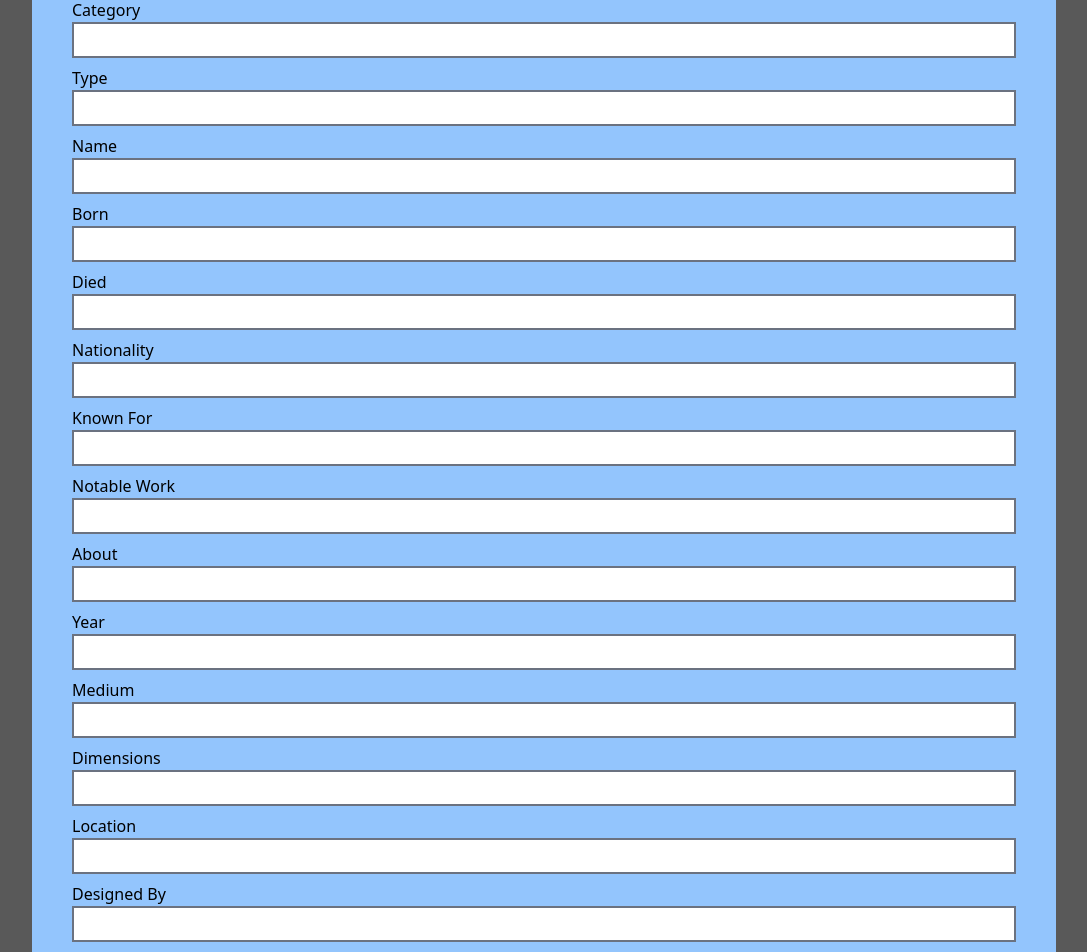
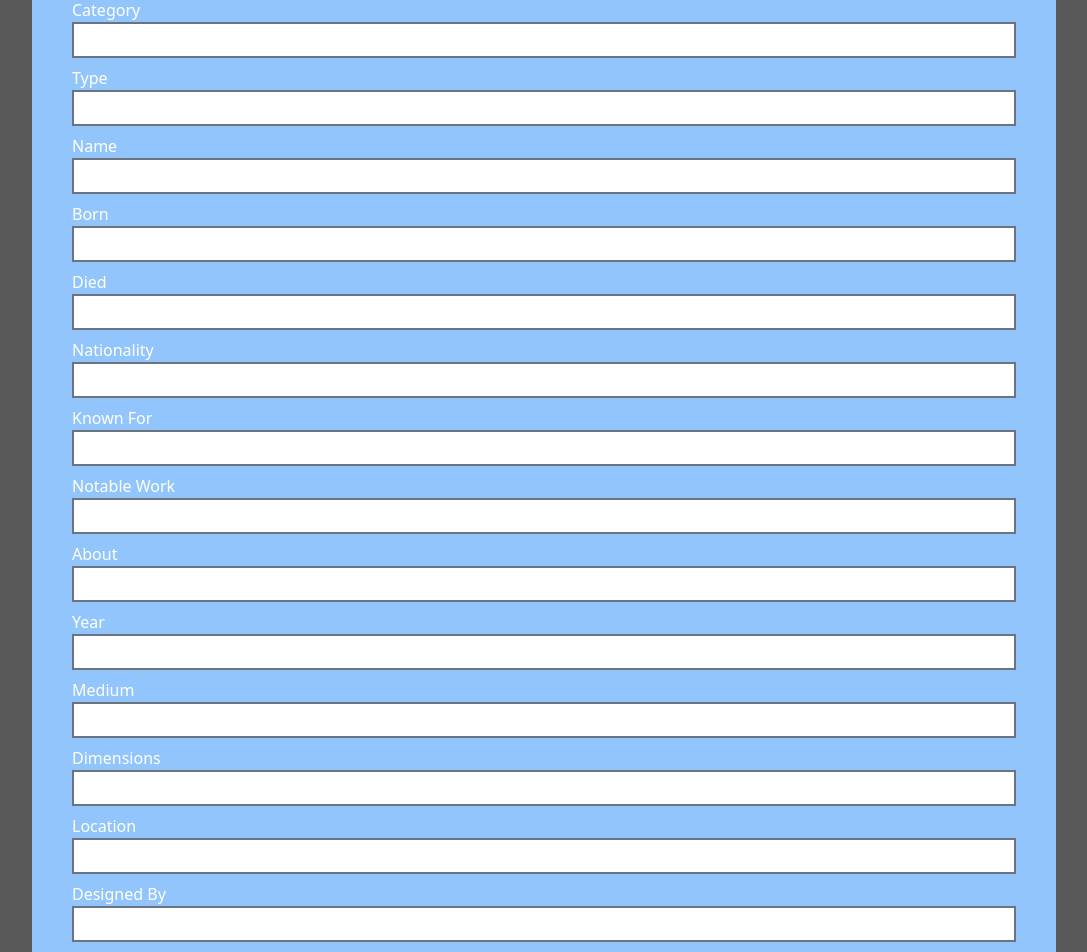
Before and after one commit to Whitecliffe-IT/eduarchive, a React (Vite) app in the folder mern/frontend/: page /articles/edit/1 in a window 1280 px wide. Shown: the part 240-1192 px from the top of the page, without its empty margins (96-1183 px from the left). Built offline with nearby package versions, Linux system fonts and the light colour scheme; no server answers.

Commit message:
Update EditArticle.jsx text colour ?

```diff
--- a/mern/frontend/src/pages/EditArticle.jsx
+++ b/mern/frontend/src/pages/EditArticle.jsx
@@ -111,7 +111,7 @@ const EditArticle = () => {
             <h1 style={{fontFamily: "typo3"}} className="my-4 text-4xl font">Edit Article</h1>
           </div>
           <div className="my-1">
-            <label className="mr-4 text-base text-black">Category</label>
+            <label className="mr-4 text-base text-white">Category</label>
             <input
               type="text"
               value={category}
@@ -120,7 +120,7 @@ const EditArticle = () => {
             />
           </div>
           <div className="my-1">
-            <label className="mr-4 text-base text-black">Type</label>
+            <label className="mr-4 text-base text-white">Type</label>
             <input
               type="text"
               value={type}
@@ -129,7 +129,7 @@ const EditArticle = () => {
             />
           </div>
           <div className="my-1">
-            <label className="mr-4 text-base text-black">Name</label>
+            <label className="mr-4 text-base text-white">Name</label>
             <input
               type="text"
               value={name}
@@ -138,7 +138,7 @@ const EditArticle = () => {
             />
           </div>
           <div className="my-1">
-            <label className="mr-4 text-base text-black">Born</label>
+            <label className="mr-4 text-base text-white">Born</label>
             <input
               type="text"
               value={born}
@@ -147,7 +147,7 @@ const EditArticle = () => {
             />
           </div>
           <div className="my-1">
-            <label className="mr-4 text-base text-black">Died</label>
+            <label className="mr-4 text-base text-white">Died</label>
             <input
               type="text"
               value={died}
@@ -156,7 +156,7 @@ const EditArticle = () => {
             />
           </div>
           <div className="my-1">
-            <label className="mr-4 text-base text-black">Nationality</label>
+            <label className="mr-4 text-base text-white">Nationality</label>
             <input
               type="text"
               value={nationality}
@@ -165,7 +165,7 @@ const EditArticle = () => {
             />
           </div>
           <div className="my-1">
-            <label className="mr-4 text-base text-black">Known For</label>
+            <label className="mr-4 text-base text-white">Known For</label>
             <input
               type="text"
               value={known_for}
@@ -174,7 +174,7 @@ const EditArticle = () => {
             />
           </div>
           <div className="my-1">
-            <label className="mr-4 text-base text-black">Notable Work</label>
+            <label className="mr-4 text-base text-white">Notable Work</label>
             <input
               type="text"
               value={notable_work}
@@ -183,7 +183,7 @@ const EditArticle = () => {
             />
           </div>
           <div className="my-1">
-            <label className="mr-4 text-base text-black">About</label>
+            <label className="mr-4 text-base text-white">About</label>
             <input
               type="text"
               value={about}
@@ -192,7 +192,7 @@ const EditArticle = () => {
             />
           </div>
           <div className="my-1">
-            <label className="mr-4 text-base text-black">Year</label>
+            <label className="mr-4 text-base text-white">Year</label>
             <input
               type="text"
               value={year}
@@ -201,7 +201,7 @@ const EditArticle = () => {
             />
           </div>
           <div className="my-1">
-            <label className="mr-4 text-base text-black">Medium</label>
+            <label className="mr-4 text-base text-white">Medium</label>
             <input
               type="text"
               value={medium}
@@ -210,7 +210,7 @@ const EditArticle = () => {
             />
           </div>
           <div className="my-1">
-            <label className="mr-4 text-base text-black">Dimensions</label>
+            <label className="mr-4 text-base text-white">Dimensions</label>
             <input
               type="text"
               value={dimensions}
@@ -219,7 +219,7 @@ const EditArticle = () => {
             />
           </div>
           <div className="my-1">
-            <label className="mr-4 text-base text-black">Location</label>
+            <label className="mr-4 text-base text-white">Location</label>
             <input
               type="text"
               value={location}
@@ -228,7 +228,7 @@ const EditArticle = () => {
             />
           </div>
           <div className="my-1">
-            <label className="mr-4 text-base text-black">Designed By</label>
+            <label className="mr-4 text-base text-white">Designed By</label>
             <input
               type="text"
               value={designed_by}
@@ -237,7 +237,8 @@ const EditArticle = () => {
             />
           </div>
           <div className="my-1">
-            <label className="mr-4 text-base text-black">Developer</label>
+            <label className="mr-4 text-base text-white
+              ">Developer</label>
             <input
               type="text"
               value={developer}
```
